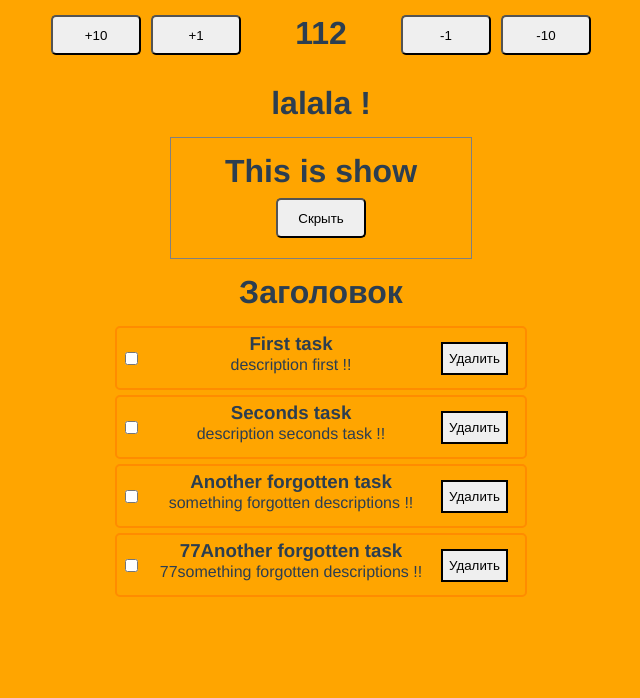
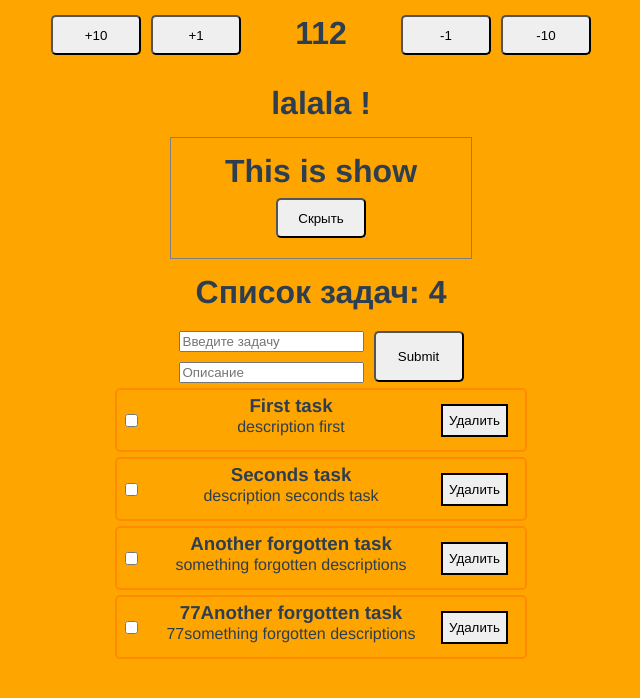
Before and after one commit to Longraf/vue-cli-learning, a Vue app: page / in a window 1280 px wide. Shown: the top 698 px of the page, without its empty margins (319-959 px from the left). Built offline with nearby package versions, Linux system fonts and the light colour scheme.

Commit message:
$emit not work

```diff
--- a/src/App.vue
+++ b/src/App.vue
@@ -4,78 +4,59 @@
 		<ChangeName v-bind:text="text"></ChangeName>
 		<ShowAndHidden v-bind:isShow="isShow" v-bind:showText="showText"/>
 
-		<Caption v-bind:caption="caption"/>
+		<Caption :caption="caption" :tasksCount="tasks.length"/>
 
-		<!--    <div class="input-value">-->
-		<!--      <div class="input-value__wrapper">-->
-		<!--        <input v-bind:class="newTask.taskError ? 'input__red' : '' " v-model="newTask.task" type="text" placeholder="Введите задачу">-->
-		<!--        <input v-model="newTask.desc" type="text" placeholder="Описание">-->
-		<!--      </div>-->
-		<!--      <input class="btn__submit btn__default btn__default&#45;&#45;h51" type="submit" @click="addTask()">-->
-		<!--    </div>-->
-		<!--    <div class='task' v-for="item in tasks" :key="item.id">-->
-		<!--      <input type="checkbox">-->
-		<!--      <div class="task__wrapper">-->
-		<!--        <h3 class in="task__caption">{{item.task}}</h3>-->
-		<!--        <p class="task__text">{{item.desc}}</p>-->
-		<!--      </div>-->
-		<!--      <button class="task__btn-delete" @click="deleteTask(item)">Удалить</button>-->
-		<!--    </div>-->
-		<MyTask :key="task.id" v-bind:task="task" v-for="task in tasks"/>
-
+        <AddNewTask v-bind:newTask="newTask"/>
+		<MyTask :key="task.id" :task="task" :tasks="tasks" v-for="task in tasks"/>
+<!--		<h1>{{caption}}</h1>-->
 	</div>
 </template>
 
 <script>
+//components
 import Caption from "./components/Caption";
 import MyTask from "./components/MyTask";
 import AddNewTask from "./components/AddNewTask"
 import Counter from "./components/Counter";
-import {data} from './data/data';
 import ChangeName from "./components/ChangeName";
 import ShowAndHidden from "./components/ShowAndHidden";
 
-export default {
+//filters
+// import upperCase from "./filters/filter"
+
+//data
+import {data} from './data/data';
+
+ export default {
   name: 'App',
   data (){
     return {
       count: 112,
       text: "lalala",
       isShow: true,
-      caption: 'Заголовок',
+      caption: 'Список задач: ',
       showText: 'Скрыть',
       tasks: [],
       newTask: {
         task: '',
         desc: '',
         taskError: false,
+		isComplete: false,
       }
     }
+  },
+  watch: {
   },
   created(){
     this.tasks = data;
     localStorage.setItem('tasks', this.tasks)
   },
+  filters:{
+    // upperCase
+  },
   computed:{
   },
   methods:{
-    deleteTask(task){
-      this.tasks.splice(this.tasks.indexOf(task),1)
-    },
-    addTask(){
-      if (this.newTask.task == ''){
-         return this.newTask.taskError = true;
-      } else{
-         this.newTask.taskError = false;
-      }
-      this.tasks.push({
-        task: this.newTask.task,
-        desc: this.newTask.desc
-      });
-      this.newTask.task = '';
-      this.newTask.desc = '';
-      // localStorage.setItem('tasks', JSON.stringify(this.tasks))
-    },
     ChangeCount(value){
         this.count += value;
     }
--- a/src/components/AddNewTask.vue
+++ b/src/components/AddNewTask.vue
@@ -1,5 +1,6 @@
 <template>
     <div class="input-value">
+<!--        <p>{{newTask.task}}</p>-->
         <div class="input-value__wrapper">
             <input v-bind:class="newTask.taskError ? 'input__red' : '' " v-model="newTask.task" type="text" placeholder="Введите задачу">
             <input v-model="newTask.desc" type="text" placeholder="Описание">
@@ -21,11 +22,15 @@
                 } else{
                     this.newTask.taskError = false;
                 }
-                this.$emit('t')
-                this.$emit.tasks.push({
+                this.$emit('tasks', this.tasks.push({
                     task: this.newTask.task,
                     desc: this.newTask.desc
-                });
+                }));
+                // this.tasks.push({
+                //     task: this.newTask.task,
+                //     desc: this.newTask.desc
+                // });
+
                 this.newTask.task = '';
                 this.newTask.desc = '';
                 // localStorage.setItem('tasks', JSON.stringify(this.tasks))
--- a/src/components/Caption.vue
+++ b/src/components/Caption.vue
@@ -1,6 +1,6 @@
 <template>
     <h1 >
-        <p>{{caption}}</p>
+        <p>{{caption}} {{tasksCount}}</p>
     </h1>
 </template>
 
@@ -8,7 +8,8 @@
     export default {
         name: 'Caption',
         props: {
-            caption: String
+            caption: String,
+            tasksCount: Number
         }
     }
 </script>
--- a/src/components/MyTask.vue
+++ b/src/components/MyTask.vue
@@ -1,9 +1,9 @@
 <template>
     <div class='task'>
-        <input type="checkbox">
+        <input type="checkbox" v-model="isComplete">
         <div class="task__wrapper">
-            <h3 class="task__caption">{{ task.task }}</h3>
-            <p class="task__text">{{ task.desc }}  !!</p>
+            <h3 class="task__caption" :class="isComplete ? 'task__caption--complete' : ''">{{ task.task }}</h3>
+            <p class="task__text" :class="isComplete ? 'task__text--complete' : ''">{{ task.desc }}</p>
         </div>
         <button @click="deleteTask(task)" class="task__btn-delete">Удалить</button>
     </div>
@@ -13,12 +13,13 @@
     export default {
         name: 'MyTask',
         props: {
+            isComplete: Boolean,
             task: Object,
+            tasks: Array,
         },
 
         methods: {
             deleteTask(task){
-                console.log(task);
                 this.tasks.splice(this.tasks.indexOf(task),1)
             }
         }
--- a/src/components/ShowAndHidden.vue
+++ b/src/components/ShowAndHidden.vue
@@ -17,15 +17,18 @@
         watch: {
             isShow(stat){
                 if (stat){
-                    this.showText = 'Скрыть'
+                    this.$emit('showText', 'Скрыть')
+                    // this.showText = 'Скрыть'
                 } else {
-                    this.showText = 'Показать'
+                    this.$emit('showText', 'Показать');
+                    // this.showText = 'Показать'
                 }
             }
         },
         methods: {
             ShowOrHidden(){
-                this.isShow = !this.isShow;
+                this.$emit('isShow', !this.isShow);
+                // this.isShow = !this.isShow;
             },
         }
     }
--- a/src/data/data.js
+++ b/src/data/data.js
@@ -2,21 +2,25 @@ export let data = [
     {
         id: 1,
         task: 'First task',
-        desc: 'description first'
+        desc: 'description first',
+        isComplete: false
     },
     {
         id: 2,
         task: 'Seconds task',
-        desc: 'description seconds task'
+        desc: 'description seconds task',
+        isComplete: false
     },
     {
         id: 3,
         task: 'Another forgotten task',
-        desc: 'something forgotten descriptions'
+        desc: 'something forgotten descriptions',
+        isComplete: false
     },
     {
         id: 77,
         task: '77Another forgotten task',
-        desc: '77something forgotten descriptions'
+        desc: '77something forgotten descriptions',
+        isComplete: false
     }
 ];
--- /dev/null
+++ b/src/filters/filter.js
@@ -0,0 +1,4 @@
+export var upperCase = string =>{
+    string = string.toUpperCase();
+    return string
+};
--- a/src/modules/scss/style.scss
+++ b/src/modules/scss/style.scss
@@ -73,9 +73,17 @@ p{
     }
     &__caption{
       margin: 1px;
+      &--complete{
+        color: #cc9126;
+        text-decoration: line-through;
+      }
     }
     &__text{
       padding-bottom: 10px;
+      &--complete{
+        color: #cc9126;
+        text-decoration: line-through;
+      }
     }
   }
   .my-counter{
```
